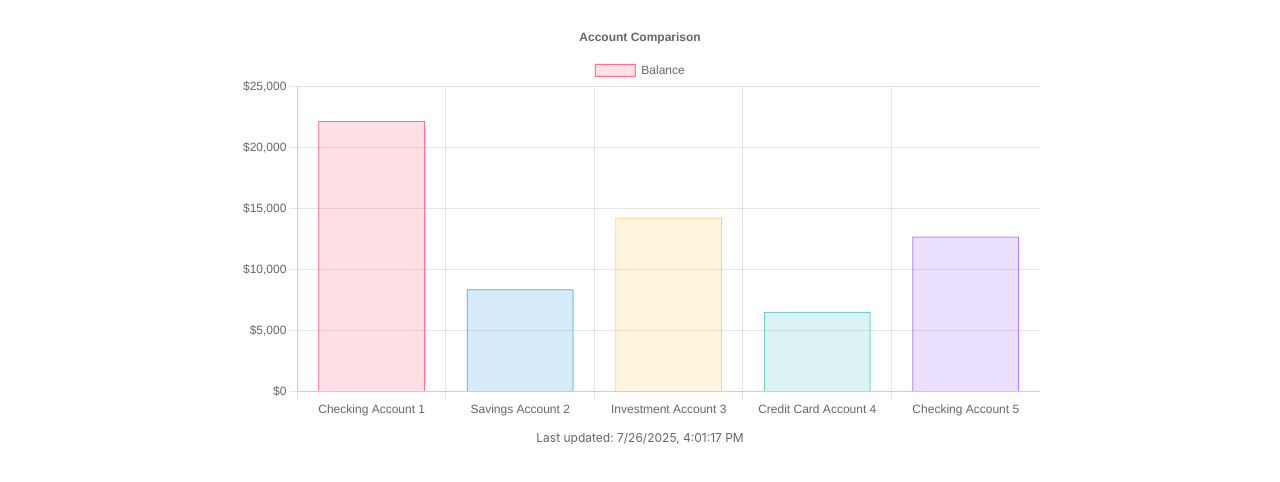
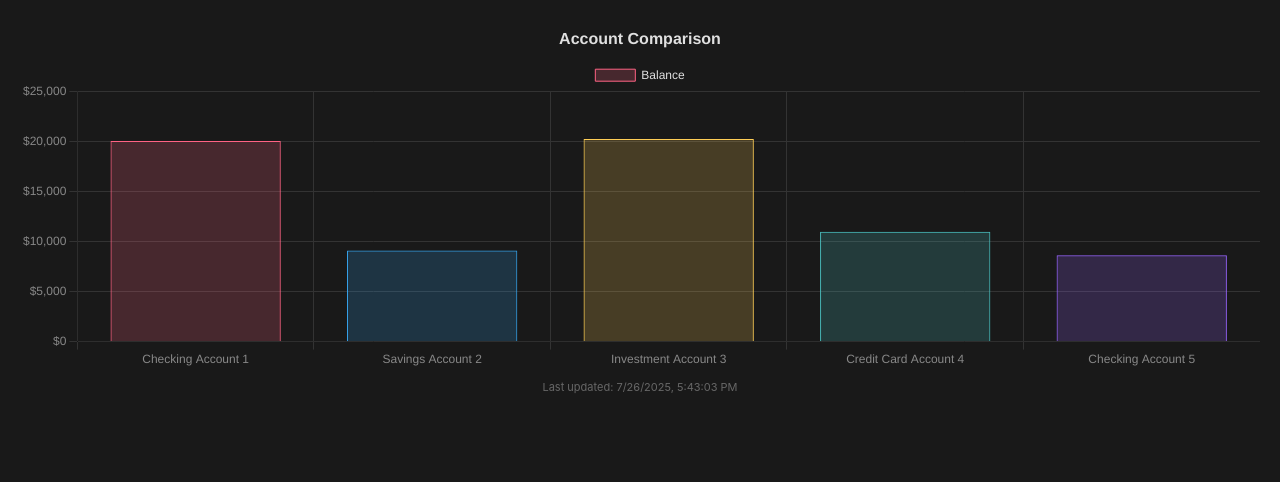
Before and after one commit to leakingMemo/leakingMemo.github.io, a plain HTML site: page charts/accounts.html in a window 1280 px wide. Drawn offline with nearby package versions, Linux system fonts and the light colour scheme.

Commit message:
Update charts to dark theme for Notion
- Dark background (#191919) to match Notion dark mode
- Light text colors for readability
- Subtle grid lines (#333)
- Reduced height for better embed sizing
- Muted timestamp text

```diff
--- a/charts/accounts.html
+++ b/charts/accounts.html
@@ -10,19 +10,21 @@
             margin: 0;
             padding: 20px;
             font-family: -apple-system, BlinkMacSystemFont, 'Segoe UI', Roboto, sans-serif;
-            background: #ffffff;
+            background: #191919;
+            color: #e0e0e0;
         }
         .chart-container {
             position: relative;
-            height: 400px;
-            max-width: 800px;
+            height: 350px;
+            max-width: 100%;
             margin: 0 auto;
         }
         .last-updated {
             text-align: center;
-            color: #666;
-            font-size: 12px;
+            color: #888;
+            font-size: 11px;
             margin-top: 10px;
+            opacity: 0.7;
         }
     </style>
 </head>
@@ -31,7 +33,7 @@
         <canvas id="chart"></canvas>
     </div>
     <div class="last-updated">
-        Last updated: 7/26/2025, 4:01:17 PM
+        Last updated: 7/26/2025, 5:43:03 PM
     </div>
 
     <script>
@@ -50,11 +52,11 @@
     {
       "label": "Balance",
       "data": [
-        22157,
-        8389,
-        14261,
-        6546,
-        12704
+        20019,
+        9087,
+        20219,
+        10963,
+        8617
       ],
       "backgroundColor": [
         "rgba(255, 99, 132, 0.2)",
@@ -80,10 +82,17 @@
                 plugins: {
                     legend: {
                         position: 'top',
+                        labels: {
+                            color: '#e0e0e0'
+                        }
                     },
                     title: {
                         display: true,
-                        text: 'Account Comparison'
+                        text: 'Account Comparison',
+                        color: '#e0e0e0',
+                        font: {
+                            size: 16
+                        }
                     }
                 },
         scales: {
@@ -92,7 +101,21 @@
             ticks: {
               callback: function(value) {
                 return '$' + value.toLocaleString();
-              }
+              },
+              color: '#888'
+            },
+            grid: {
+              color: '#333',
+              borderColor: '#444'
+            }
+          },
+          x: {
+            ticks: {
+              color: '#888'
+            },
+            grid: {
+              color: '#333',
+              borderColor: '#444'
             }
           }
         },
```
Also changed, not shown: charts/balance.html (+36 -13 lines), charts/portfolio.html (+20 -11 lines), index.html (+1 -1 lines).
